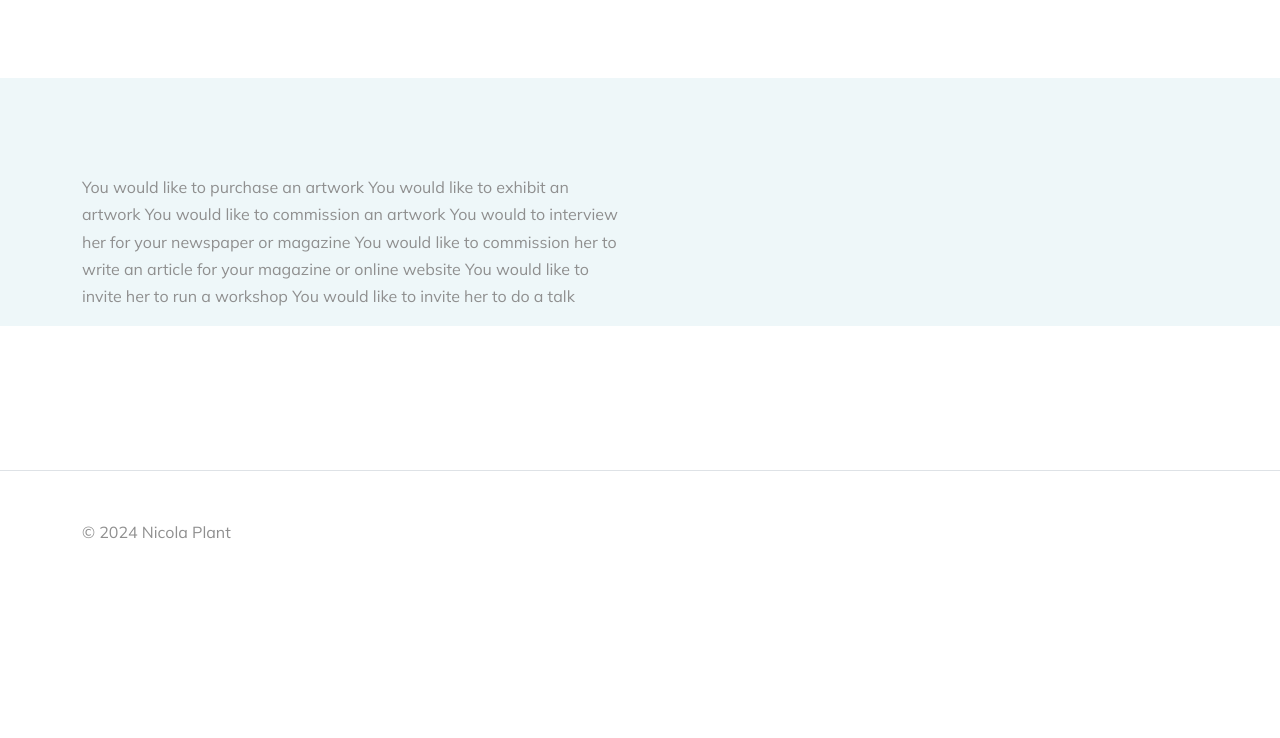
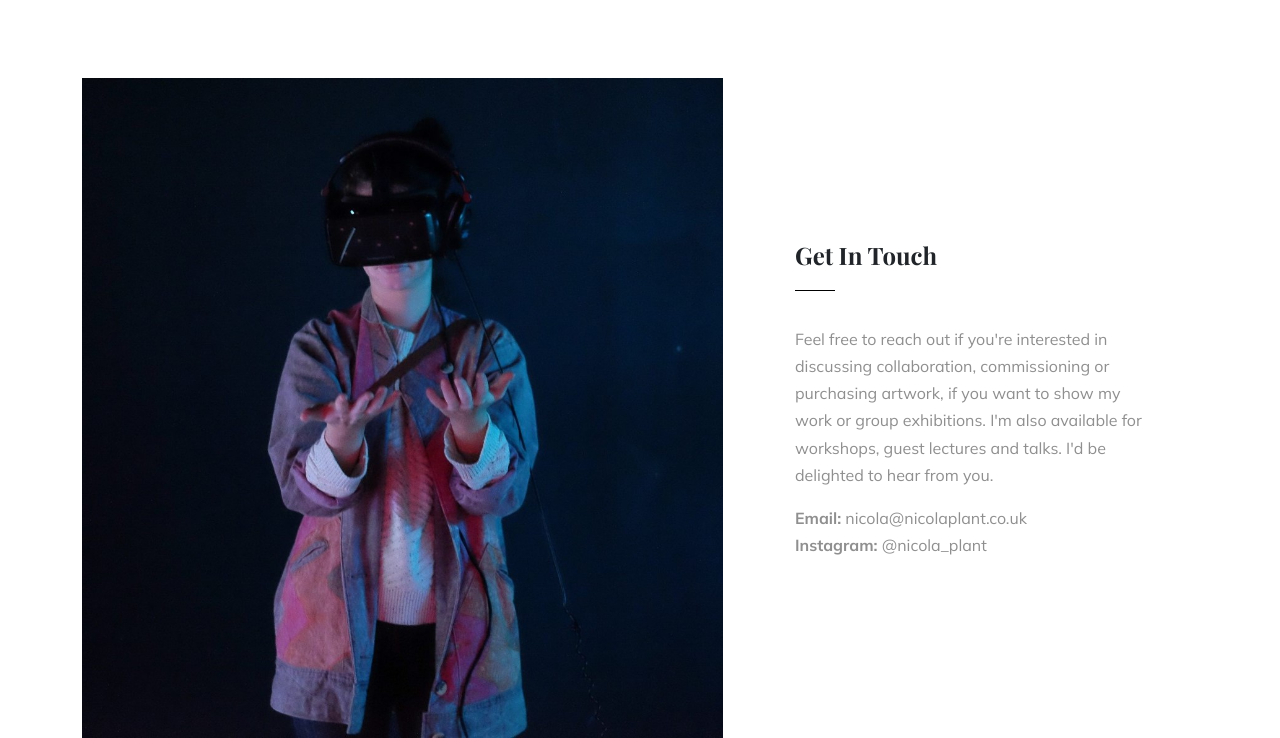
Before and after one commit to nicolaplant/nicolaplant.github.io, a plain HTML site: page contact.html in a window 1280 px wide. Shown: the part 269-1007 px from the top of the page. Before the commit the page ends 879 px from the top, so only its background shows below. Drawn offline with nearby package versions, Linux system fonts and the light colour scheme; a web font is replaced by a local one.

Commit message:
Updated contact page

```diff
--- a/contact.html
+++ b/contact.html
@@ -2,7 +2,7 @@
 <html>
 
 <head>
-	<title>Nicola Plant - Immersive and Visual Artist</title>
+	<title>Contact | Nicola Plant - Immersive and Visual Artist</title>
 	<meta charset="utf-8">
 	<meta http-equiv="X-UA-Compatible" content="IE=edge">
 	<meta name="viewport" content="width=device-width, initial-scale=1.0">
@@ -47,7 +47,9 @@
 			<div class="row">
 				<nav class="navbar navbar-expand-lg py-4">
 					<div class="navbar-brand">
-						<h4>Nicola Plant</h4>
+						<a href="index.html">
+							<h4>Nicola Plant</h4>
+						</a>
 					</div>
 
 					<div class="navbar-collapse collapse justify-content-end me-5" id="slide-navbar-collapse">
@@ -63,15 +65,6 @@
 						</ul>
 					</div>
 
-					<div class="social-links">
-						<ul class="list-unstyled d-flex m-0 gap-2">
-							<li>
-								<a href="instagram.com/nicola_plant"><i class="icon icon-instagram"></i></a>
-							</li>
-							<li>
-							</li>
-						</ul>
-					</div><!--social-links-->
 					<div id="menu-btn" class="menu-btn"><span></span></div>
 				</nav>
 			</div>
@@ -88,48 +81,35 @@
 		</div>
 	</section>
 
-	<section id="contact" class="contact-detail my-5 bg-secondary">
-		<div class="container">
-			<div class="row">
-				<div class="col-md-6 detail-content">
-					<div class="text-content mt-5 pt-5">
-
-
-						<p>You would like to purchase an artwork
-
-							You would like to exhibit an artwork
-
-							You would like to commission an artwork
-
-							You would to interview her for your newspaper or magazine
-
-							You would like to commission her to write an article for your magazine or online website
-
-							You would like to invite her to run a workshop
-
-							You would like to invite her to do a talk</p>
-
-
-					</div><!--text-content-->
+	<section class="mt-5">
+		<div class="vertical-element">
+			<div class="container">
+				<div class="row d-flex align-items-center">
+					<div class="col-md-7">
+						<div class="image-holder">
+							<img src="images/lucie-resized.jpg" class="img-fluid" alt="about-us">
+						</div>
+					</div>
+					<div class="col-md-5">
+						<div class="section-element p-5">
+							<h4 class="section-title">Get In Touch</h4>
+							<p>Feel free to reach out if you're interested in discussing
+								collaboration, commissioning or purchasing artwork,
+								if you want to show my work or group exhibitions.
+								I'm also available for workshops, guest lectures and talks.
+								I'd be delighted to hear from you.</p>
+								<ul class="list-unstyled">
+									<li><b>Email:</b> nicola@nicolaplant.co.uk</a></li>
+									<li></li>
+									<li><b>Instagram:</b> @nicola_plant</a></li>
+								</ul>
+						</div>
+					</div>
 				</div>
-
 			</div>
 		</div>
 	</section>
 
-	<footer id="footer" class="mt-5 pt-5">
-		<div class="container">
-		</div>
-	</footer>
-
-	<div class="footer-bottom py-5 mt-5 border-top">
-		<div class="container">
-			<div class="copyright">
-				<p>© 2024 Nicola Plant</a>
-				</p>
-			</div>
-		</div>
-	</div>
 
 	<script src="js/jquery-1.11.0.min.js"></script>
 	<script src="https://cdn.jsdelivr.net/npm/bootstrap@5.3.1/dist/js/bootstrap.bundle.min.js"
```
Also changed, not shown: ads.html (+15 -0 lines), cv.html (+0 -3 lines), parallax.html (+15 -0 lines), sentientflux.html (+15 -0 lines), images/lucie-resized.jpg (added).
